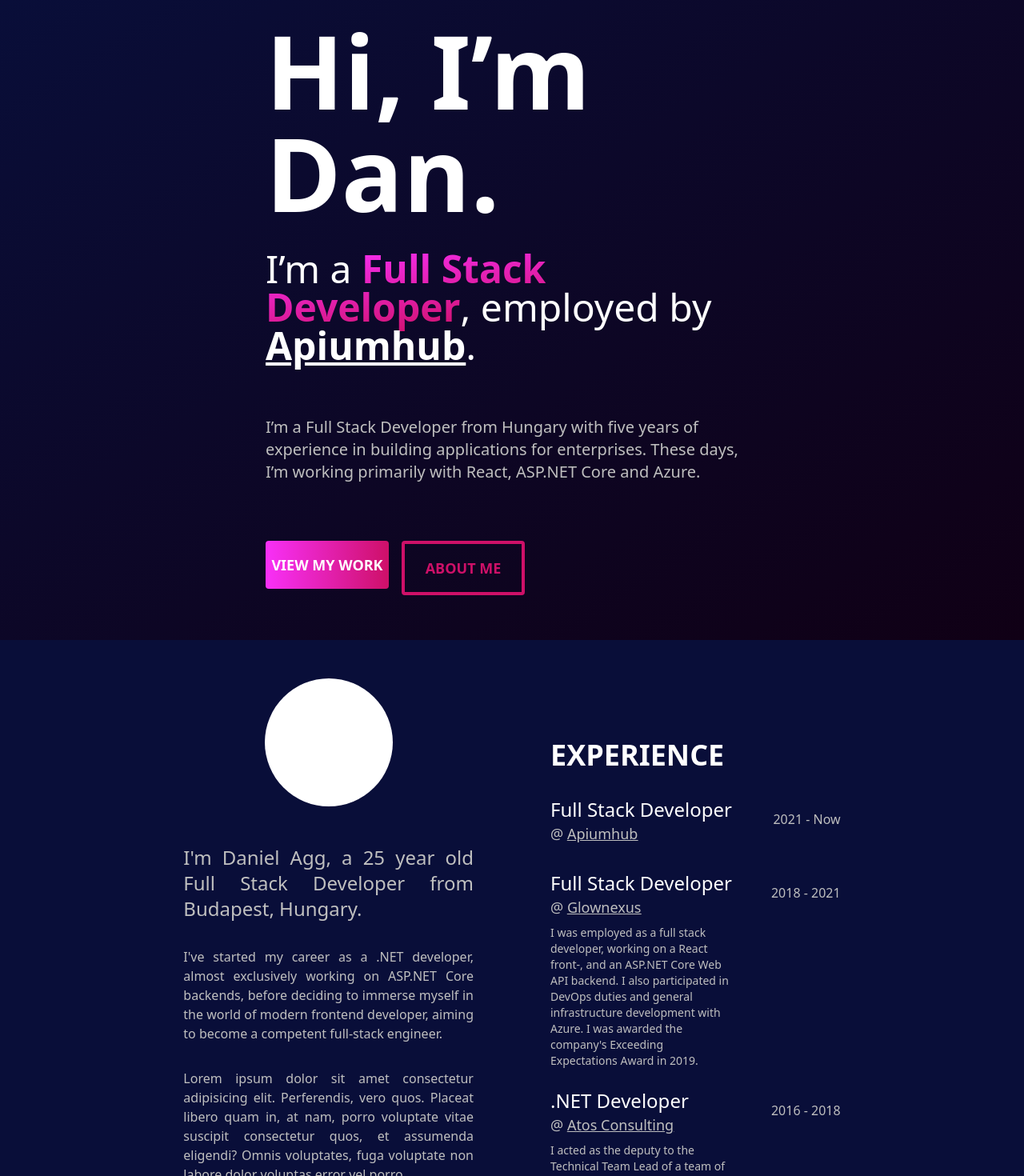
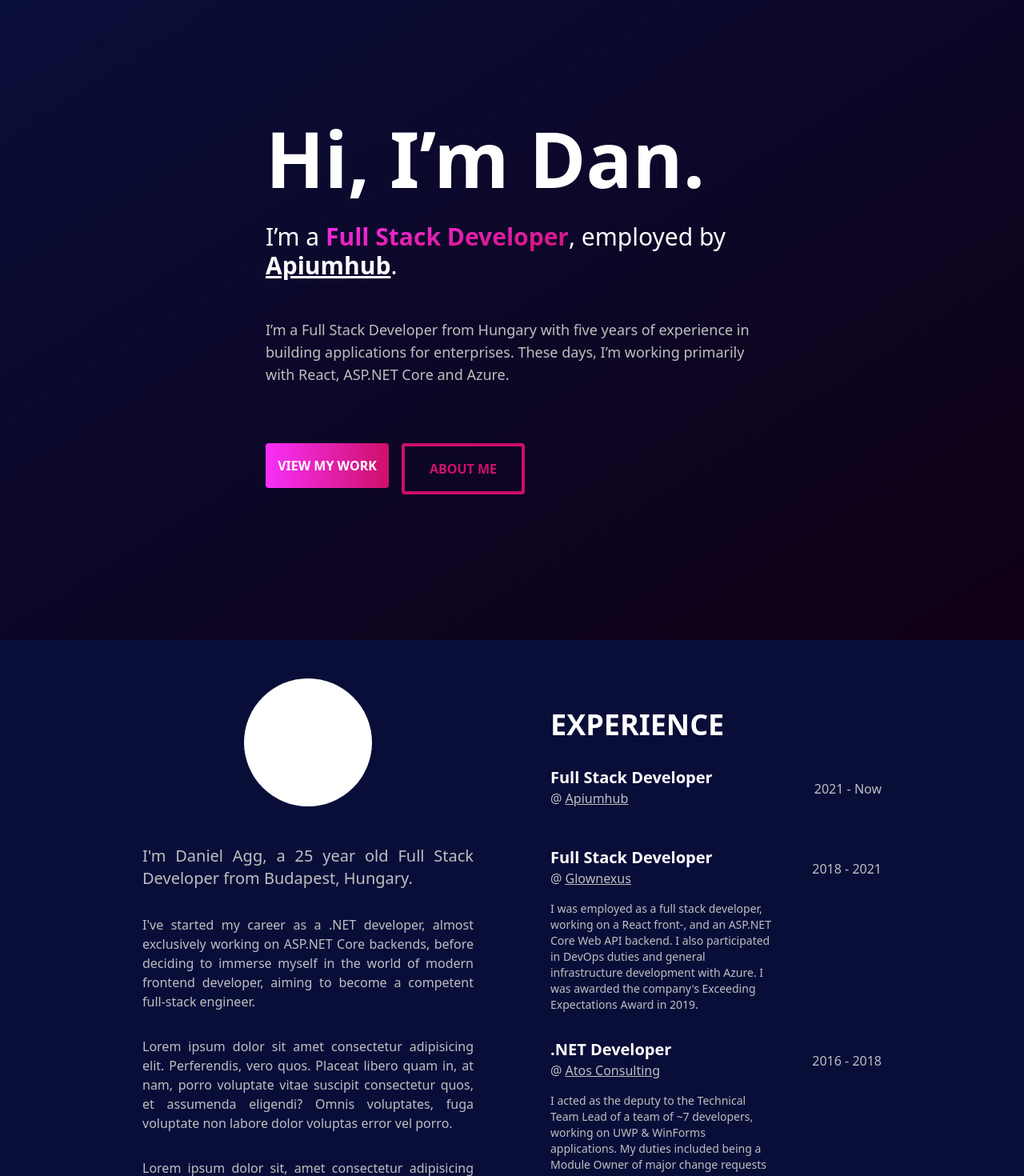
Before and after one commit to danielagg/personal-website-ts, a React (Create React App) app: page / in a window 1280 px wide. Shown: the top 1470 px of the page at 80% size. Built offline with nearby package versions, Linux system fonts and the light colour scheme.

Commit message:
Large screen fix

```diff
--- a/src/sections/about.tsx
+++ b/src/sections/about.tsx
@@ -34,14 +34,14 @@ export const About = () => {
 
   return (
     <div className="bg-blue-500 px-6 py-12 xl:min-h-screen flex items-center justify-center">
-      <div className="w-full xl:w-2/3">
+      <div className="w-full xl:w-3/4">
         <div className="block xl:flex xl:space-x-24 xl:items-center xl:justify-between">
           <div className="xl:w-1/2">
             <div className="flex justify-center items-center">
               <div className="h-28 w-28 lg:h-40 lg:w-40 rounded-full bg-white" />
             </div>
 
-            <p className="text-gray text-center xl:text-justify leading-relaxed text-sm xl:text-2xl mt-12">
+            <p className="text-gray text-center xl:text-justify leading-relaxed text-sm xl:text-xl mt-12">
               I'm Daniel Agg, a 25 year old Full Stack Developer from Budapest,
               Hungary.
             </p>
@@ -81,10 +81,10 @@ export const About = () => {
                 return (
                   <div key={e.id} className="flex justify-between items-center">
                     <div>
-                      <p className="text-sm xl:text-2xl font-bold xl:font-normal">
+                      <p className="text-sm xl:text-xl font-bold">
                         {e.posiiton}
                       </p>
-                      <p className="text-gray text-xs xl:text-lg">
+                      <p className="text-gray text-xs xl:text-base">
                         @{" "}
                         <span className="underline">
                           <a
@@ -96,7 +96,7 @@ export const About = () => {
                           </a>
                         </span>
                       </p>
-                      <p className="hidden xl:block text-gray text-sm py-2 pr-12">
+                      <p className="hidden xl:block text-gray text-sm py-2 pr-12 xl:py-4">
                         {e.desc}
                       </p>
                     </div>
--- a/src/sections/landing.tsx
+++ b/src/sections/landing.tsx
@@ -5,10 +5,10 @@ export const Landing = () => {
   return (
     <div className="flex flex-col justify-center items-center bg-gradient-to-br from-blue-500 to-purple-500 px-6 pt-24 pb-12 xl:pb-0 xl:min-h-screen text-center xl:text-left">
       <div className="w-full xl:w-1/2 xl:-mt-32">
-        <h1 className="font-bold text-5xl xl:text-9xl text-white mb-8">
+        <h1 className="font-bold text-5xl xl:text-8xl text-white mb-8">
           Hi, I’m Dan.
         </h1>
-        <h2 className="text-2xl xl:text-5xl text-white">
+        <h2 className="text-2xl xl:text-3xl text-white">
           I’m a{" "}
           <span className="font-bold text-transparent bg-clip-text bg-gradient-to-br from-purple-200 to-purple">
             Full Stack Developer
@@ -24,7 +24,7 @@ export const Landing = () => {
           </a>
           .
         </h2>
-        <p className="text-gray text-sm xl:text-xl leading-relaxed mt-12 xl:mt-16">
+        <p className="text-gray text-sm xl:text-lg leading-relaxed mt-12 xl:mt-12">
           I’m a Full Stack Developer from Hungary with five years of experience
           in building applications for enterprises. These days, I’m working
           primarily with React, ASP.NET Core and Azure.
--- a/src/sections/portfolio.tsx
+++ b/src/sections/portfolio.tsx
@@ -74,7 +74,7 @@ export const Portfolio = () => {
         <h1 className="text-center text-2xl xl:text-6xl font-bold uppercase text-white">
           Portfolio
         </h1>
-        <div className="my-12 flex flex-col xl:grid xl:grid-cols-3 xl:gap-4 space-y-4 xl:space-y-0">
+        <div className="my-12 xl:my-24 flex flex-col xl:grid xl:grid-cols-3 xl:gap-4 space-y-4 xl:space-y-0">
           {projects.map((item) => {
             return <PortfolioCard key={item.id} data={item} />;
           })}
--- a/src/shared/button.tsx
+++ b/src/shared/button.tsx
@@ -34,7 +34,7 @@ export const Button = ({
         short ? "py-2" : "py-4"
       } rounded cursor-pointer text-center flex justify-center items-center w-full`}
     >
-      <p className={`font-bold uppercase text-sm xl:text-lg`}>{text}</p>
+      <p className={`font-bold uppercase text-sm xl:text-base`}>{text}</p>
     </div>
   );
 };
```
